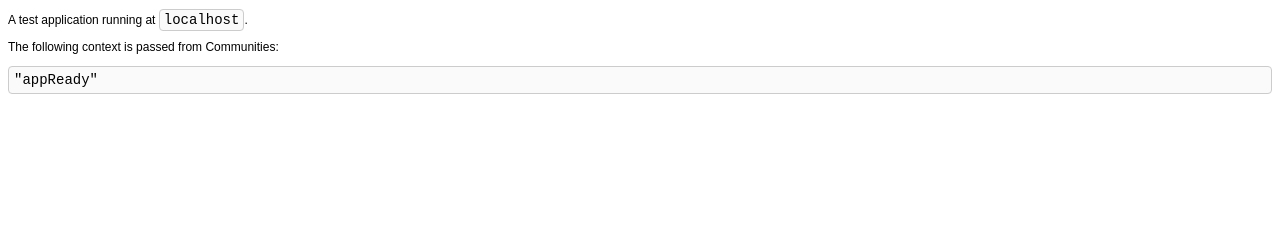
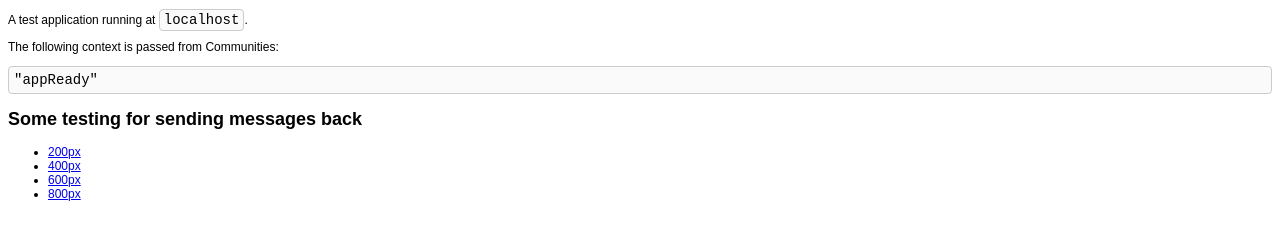
Before and after one commit to dvdsmpsn/ibm-connect-2016-examples, a plain HTML site: page community-app/skeleton.html in a window 1280 px wide. Drawn offline with Linux system fonts and the light colour scheme.

Commit message:
Update skeleton.html

```diff
--- a/community-app/skeleton.html
+++ b/community-app/skeleton.html
@@ -17,6 +17,7 @@
 		}
 	</style>
 	<script>
+		var communityUuid = 'COMMUNITY_UUID_NOT_SET';
 		window.onload = function() {
 			document.getElementById("host").innerHTML = location.host;
 			try {
@@ -25,6 +26,7 @@
 					// event.origin to ensure the message is coming from a Connections environment.
 					console.log('Got msg', event.data);
 					document.getElementById('contextId').innerHTML = JSON.stringify(event.data, null, 2);
+					communityUuid = event.data.source.resourceId;
 				}, false);
 			} catch (e) {
 				console.log(e);
@@ -39,5 +41,13 @@
 	<p>A test application running at <code id="host"></code>.</p>
 	<p> The following context is passed from Communities: </p>
 	<pre id="contextId"></pre>
+
+	<h2>Some testing for sending messages back</h2>
+	<ul>
+		<li><a href="javascript:postMessage('setHeight|' + communityUuid +'|200px');">200px</a></li>
+		<li><a href="javascript:postMessage('setHeight|' + communityUuid +'|400px');">400px</a></li>
+		<li><a href="javascript:postMessage('setHeight|' + communityUuid +'|600px');">600px</a></li>
+		<li><a href="javascript:postMessage('setHeight|' + communityUuid +'|800px');">800px</a></li>
+	</ul>
 </body>
 </html>
```
